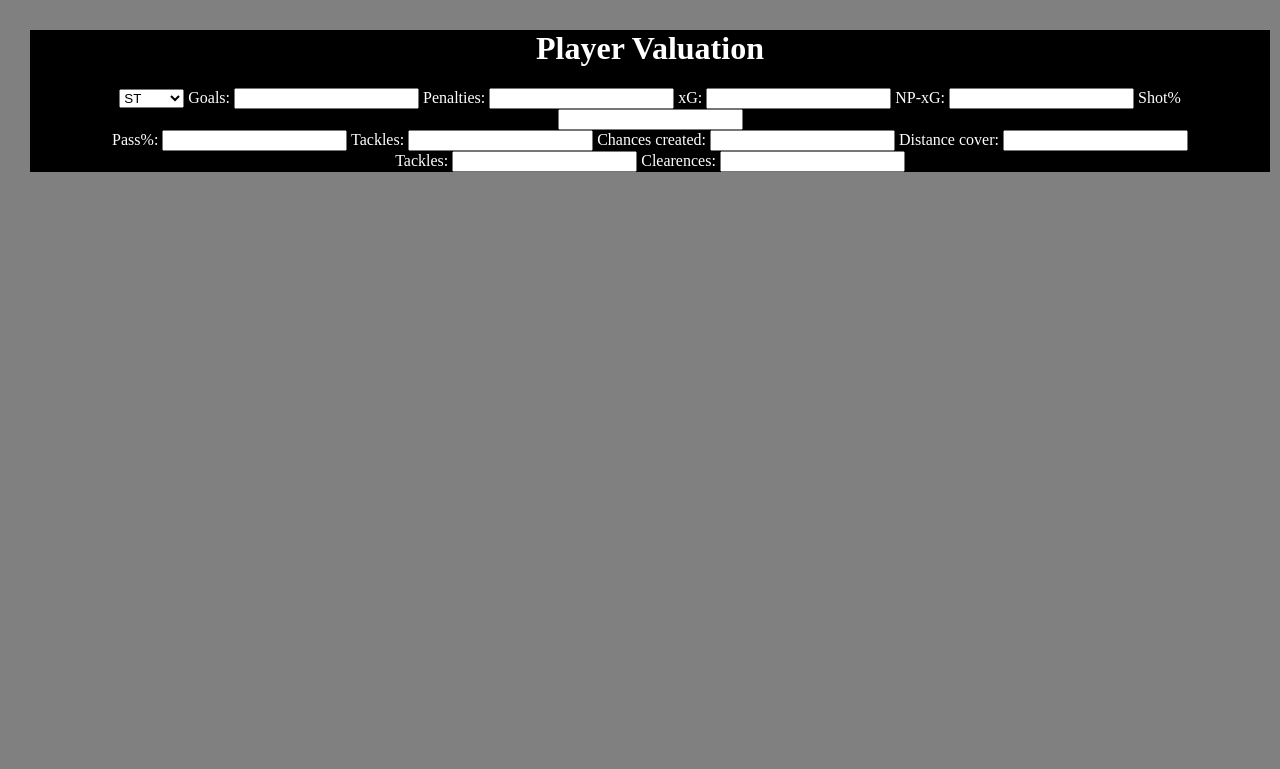
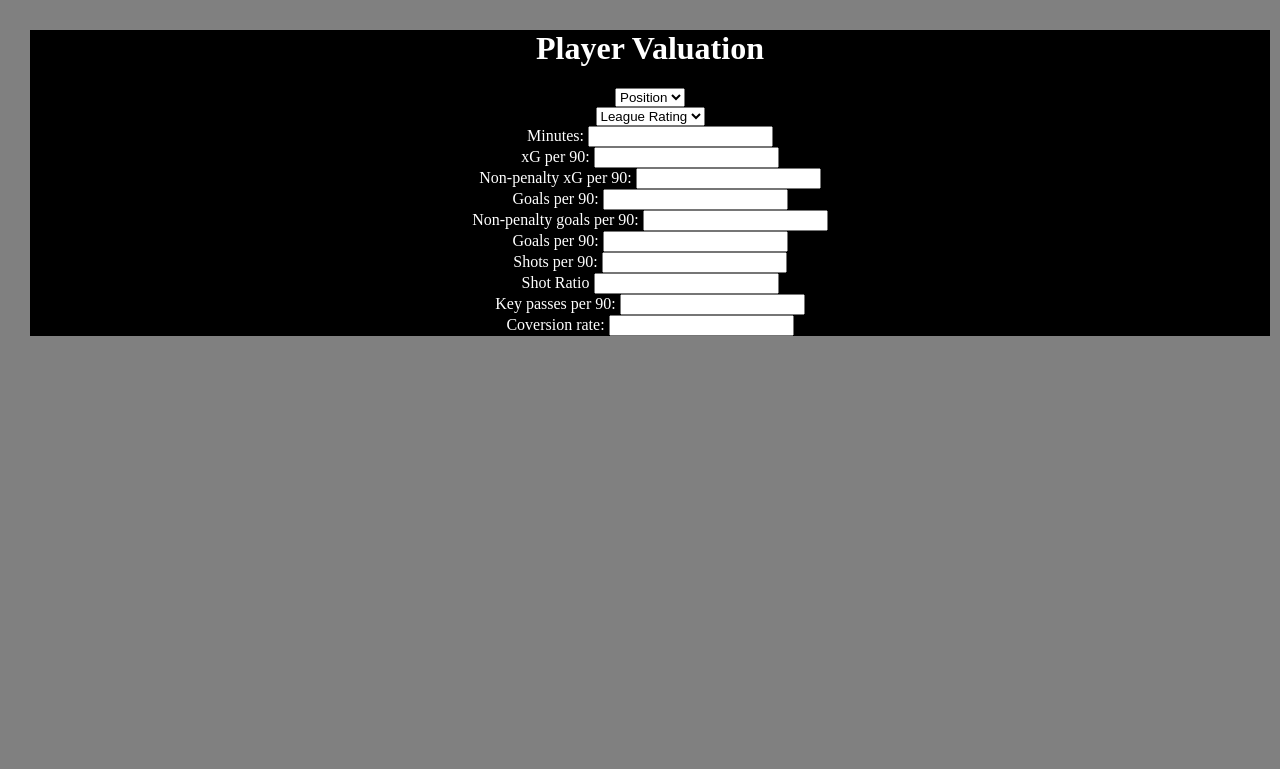
Before and after one commit to AGV21/FM-Valuation-Site, a PHP site: page / in a window 1280 px wide. Shown: the top 769 px of the page. Run offline with PHP 8.4, Linux system fonts and the light colour scheme.

Commit message:
replace labels and added placeholders for dropdown

```diff
--- a/index.php
+++ b/index.php
@@ -1,3 +1,4 @@
+<!DOCTYPE html>
 <html>
     <head>
         <title>FM Valuation</title>
@@ -8,8 +9,9 @@
             <h1>Player Valuation</h1>
             <form>
                 <select>
+                    <option>Position</option>
                     <option value="ST">ST</option>
-                    <option value="Winger">Winger</option>
+                    <option value="W">W</option>
                     <option value="CAM">CAM</option>
                     <option value="CM">CM</option>
                     <option value="DM">DM</option>
@@ -18,30 +20,41 @@
                     <option value="CB">CB</option>
                     <option value="SK">SK</option>
                     <option value="GK">GK</option>
-                </select>
-                <label for="Goals">Goals:</label>
+                </select><br>
+                <select>
+                    <option>League Rating</option>
+                    <option value="5">5 Stars</option>
+                    <option value="4.5">4.5 Stars</option>
+                    <option value="4">4 Stars</option>
+                    <option value="3.5">3.5 Stars</option>
+                    <option value="3">3 Stars</option>
+                    <option value="2.5">2.5 Stars</option>
+                    <option value="2">2 Stars</option>
+                    <option value="1.5">1.5 Stars</option>
+                    <option value="1">1 Stars</option>
+                    <option value=".5">.5 Stars</option>
+                </select><br>
+
+                <label for="Minutes">Minutes:</label>
+                <input type="numbers"><br>
+                <label for="xG per 90">xG per 90:</label>
+                <input type="number"><br>
+                <label for="Non-penalty xG per 90">Non-penalty xG per 90:</label>
+                <input type="number"><br>
+                <label for="Goals per 90">Goals per 90:</label>
+                <input type="number"><br>
+                <label for="Non-penalty goals per 90">Non-penalty goals per 90:</label>
+                <input type="number"><br>
+                <label for="Goals per 90">Goals per 90:</label>
+                <input type="number"><br>
+                <label for="Shots per 90">Shots per 90:</label>
+                <input type="number"><br>
+                <label for="Shot Ratio">Shot Ratio</label>
+                <input type="number"><br>
+                <label for="Key passes per 90">Key passes per 90:</label>
+                <input type="number"><br>
+                <label for="Coversion rate">Coversion rate:</labek>
                 <input type="number">
-                <label for="Penalties">Penalties:</label>
-                <input type="number">
-                <label for="xG">xG:</label>
-                <input type="number">
-                <label for="NPxG">NP-xG:</label>
-                <input type="number">
-                <label for="Shot%">Shot%</label>
-                <input type="number"><br>
-                <label for="Pass%">Pass%:</label>
-                <input type="number">
-                <label for="Tackles">Tackles:</label>
-                <input type="number">
-                <label for="Chances created">Chances created:</label>
-                <input type="number">
-                <label for="Distance cover">Distance cover:</label>
-                <input type="number"><br>
-                <label for="Tackles">Tackles:</label>
-                <input type="number">
-                <label for="clearences">Clearences:</label>
-                <input type="number">
-
         </div>
     </body>
 </html>
--- a/styles.css
+++ b/styles.css
@@ -1,5 +1,6 @@
 #mainContainer {
     width: 1300px;
+    height: auto;
     margin-left: auto;
     margin-right: auto;
     text-align: center;
```
